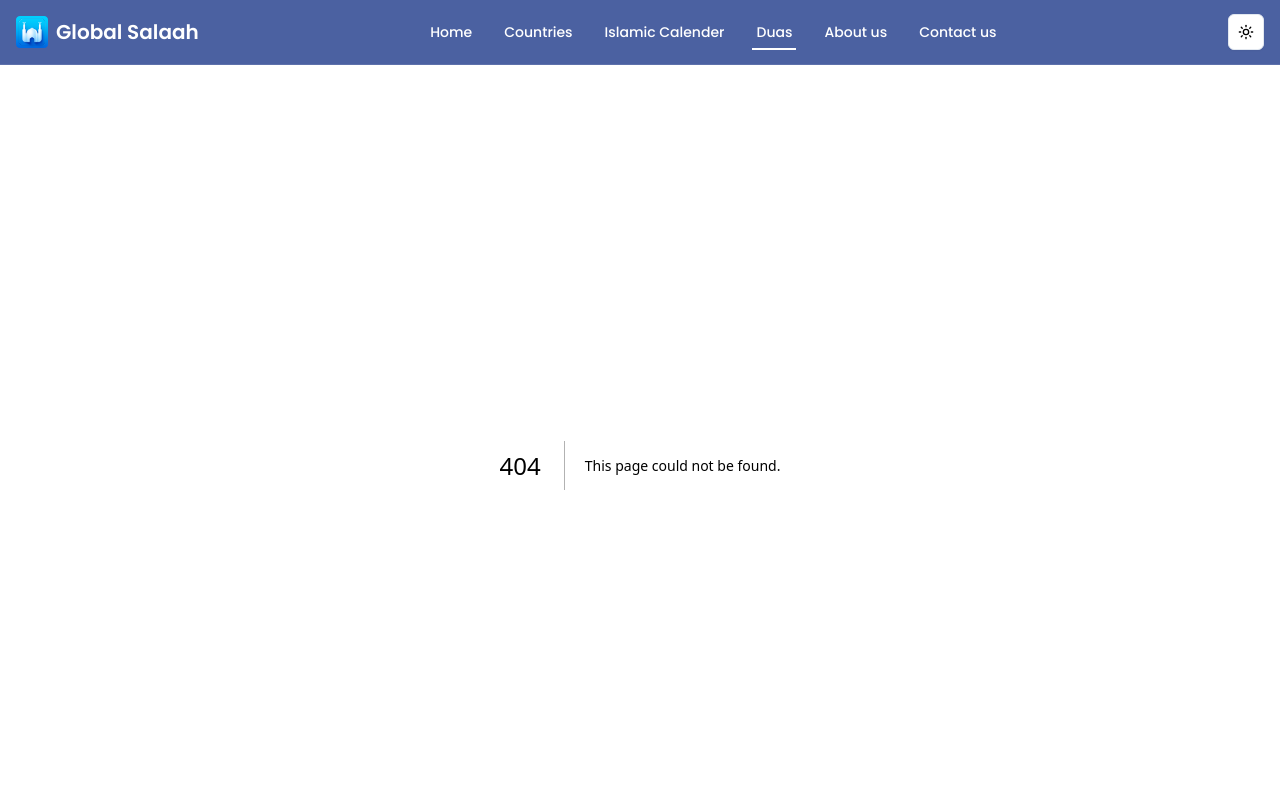
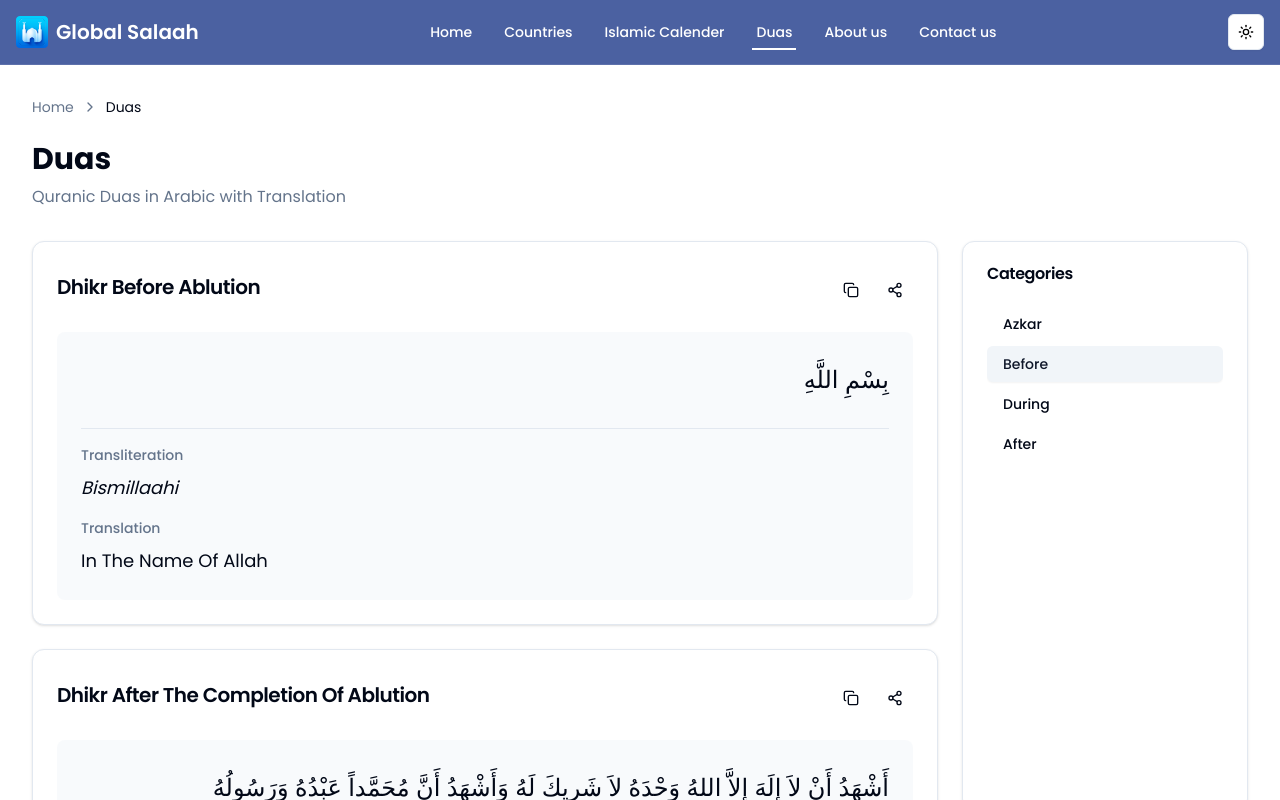
Before and after one commit to Umerkh10/Prayer-time, a Next.js app: page /duas in a window 1280 px wide. Before the commit this address had no page. Shown: the top 800 px of the page. Built offline with nearby package versions, Linux system fonts and the light colour scheme.

Commit message:
Add Separator component and update navigation in CountriesList and CountryPage for improved UI consistency

```diff
--- a/package.json
+++ b/package.json
@@ -16,6 +16,7 @@
     "@radix-ui/react-popover": "^1.1.5",
     "@radix-ui/react-scroll-area": "^1.2.2",
     "@radix-ui/react-select": "^2.1.4",
+    "@radix-ui/react-separator": "^1.1.1",
     "@radix-ui/react-slot": "^1.1.1",
     "@radix-ui/react-tabs": "^1.1.2",
     "@types/swiper": "^6.0.0",
--- a/src/app/countries/CountriesList.tsx
+++ b/src/app/countries/CountriesList.tsx
@@ -262,11 +262,13 @@ export default function CountriesList() {
     <div className="  ">
     <div className="container mx-auto px-4 py-8">
       {/* Breadcrumb */}
-      <nav className="flex items-center space-x-2 mb-8 text-sm">
-        <a href="#" className="text-gray-600 dark:text-gray-400 hover:text-gray-900 dark:hover:text-gray-100">Home</a>
-        <ChevronRight className="w-4 h-4 text-gray-600 dark:text-gray-400" />
-        <span className="text-gray-900 dark:text-gray-100">Countries</span>
-      </nav>
+      <div className="mb-6 flex items-center text-sm text-muted-foreground">
+        <Link href="/" className="hover:text-primary">
+          Home
+        </Link>
+        <ChevronRight className="h-4 w-4 mx-2" />
+        <span className="text-foreground">Countries</span>
+      </div>
 
       {/* Header */}
       <div className="mb-8">
--- a/src/app/countries/[countryName]/page.tsx
+++ b/src/app/countries/[countryName]/page.tsx
@@ -6,6 +6,8 @@ import { Banner } from "./Banner";
 import { PrayerTimesTable } from "./PrayerTimeTable";
 import { CountryInfo } from "./CountryInfo";
 import CustomSkeleton from "@/components/ui/CustomSkeleton";
+import Link from "next/link";
+import { ChevronRight } from "lucide-react";
 
 type CityPrayerTimes = {
   name: string;
@@ -297,7 +299,7 @@ export default function CountryPage() {
           countryData.timezones = ["US/Eastern", "US/Central", "US/Mountain", "US/Pacific"];
         } else if (data[0].name.common === "Australia") {
           mappedTimezone = "Australia/Sydney"; // Default to Sydney Time
-          countryData.timezones = ["Australia/Sydney", "Australia/Adelaide", "Australia/Perth","Australia/Melbourne","Australia/Canberra","Australia/Darwin","Australia/Brisbane","Australia/Hobart"];
+          countryData.timezones = ["Australia/Sydney", "Australia/Adelaide", "Australia/Perth", "Australia/Melbourne", "Australia/Canberra", "Australia/Darwin", "Australia/Brisbane", "Australia/Hobart"];
         } else if (data[0].name.common === "Canada") {
           mappedTimezone = "America/Toronto"; // Default to Eastern Time
           countryData.timezones = ["America/Toronto", "America/Winnipeg", "America/Edmonton", "America/Vancouver"];
@@ -390,7 +392,7 @@ export default function CountryPage() {
           countryData.timezones = ["Asia/Jerusalem"];
         } else if (data[0].name.common === "Palestine") {
           mappedTimezone = "Asia/Gaza";
-          countryData.timezones = ["Asia/Gaza","Asia/Hebron"];
+          countryData.timezones = ["Asia/Gaza", "Asia/Hebron"];
         } else if (data[0].name.common === "Netherlands") {
           mappedTimezone = "Europe/Amsterdam";
           countryData.timezones = ["Europe/Amsterdam"];
@@ -907,7 +909,7 @@ export default function CountryPage() {
   }, [country?.timezone]);
 
   if (loading) {
-    return <CustomSkeleton/>;
+    return <CustomSkeleton />;
   }
 
   if (!country) {
@@ -933,6 +935,17 @@ export default function CountryPage() {
           </div>
 
           <div className="space-y-8">
+            <div className="mb-6 flex items-center text-sm text-muted-foreground">
+              <Link href="/" className="hover:text-primary">
+                Home
+              </Link>
+              <ChevronRight className="h-4 w-4 mx-1" />
+              <Link href="/countries" className="hover:text-primary">
+                Countries
+              </Link>
+              <ChevronRight className="h-4 w-4 mx-1" />
+              <span className="text-foreground">{country.name}</span>
+            </div>
             <h2 className="text-2xl font-bold">
               Prayer Times For Cities in <span className="capitalize">{country.name}</span>
             </h2>
--- /dev/null
+++ b/src/app/duas/page.tsx
@@ -0,0 +1,148 @@
+"use client"
+
+import { useState } from "react"
+import { ChevronRight, Share2, Copy, Check } from "lucide-react"
+import { Button } from "@/components/ui/button"
+import { Card, CardContent, CardHeader, CardTitle } from "@/components/ui/card"
+import { ScrollArea } from "@/components/ui/scroll-area"
+import { Separator } from "@/components/ui/separator"
+import { cn } from "@/lib/utils"
+import Link from "next/link"
+
+// Static data for duas
+const duas = [
+  {
+    id: "before-ablution",
+    title: "Dhikr Before Ablution",
+    arabic: "بِسْمِ اللَّهِ",
+    transliteration: "Bismillaahi",
+    translation: "In The Name Of Allah",
+  },
+  {
+    id: "after-ablution",
+    title: "Dhikr After The Completion Of Ablution",
+    arabic: "أَشْهَدُ أَنْ لاَ إِلَهَ إِلاَّ اللهُ وَحْدَهُ لاَ شَرِيكَ لَهُ وَأَشْهَدُ أَنَّ مُحَمَّداً عَبْدُهُ وَرَسُولُهُ",
+    transliteration:
+      "Ash-hadu 'an laa 'ilaaha 'illallaahu wahdahu laa shareeka lahu wa 'ash-hadu 'anna Muhammadan 'abduhu wa Rasooluhu.",
+    translation:
+      "I Bear Witness That None Has The Right To Be Worshipped Except Allah, Alone Without Partner, And I Bear Witness That Muhammad Is His Slave And Messenger.",
+  },
+]
+
+const categories = [
+  { id: "azkar", label: "Azkar" },
+  { id: "before", label: "Before" },
+  { id: "during", label: "During" },
+  { id: "after", label: "After" },
+]
+
+export default function DuasPage() {
+  const [copiedId, setCopiedId] = useState<string | null>(null)
+  const [activeCategory, setActiveCategory] = useState("before")
+
+  const copyToClipboard = async (text: string, id: string) => {
+    try {
+      await navigator.clipboard.writeText(text)
+      setCopiedId(id)
+      setTimeout(() => setCopiedId(null), 2000)
+    } catch (err) {
+      console.error("Failed to copy text: ", err)
+    }
+  }
+
+  const shareDua = async (dua: (typeof duas)[0]) => {
+    try {
+      await navigator.share({
+        title: dua.title,
+        text: `${dua.arabic}\n\n${dua.transliteration}\n\n${dua.translation}`,
+      })
+    } catch (err) {
+      console.error("Failed to share: ", err)
+    }
+  }
+
+  return (
+    <div className="container mx-auto p-4 md:p-8">
+      <div className="mb-6 flex items-center text-sm text-muted-foreground">
+        <Link href="/" className="hover:text-primary">
+          Home
+        </Link>
+        <ChevronRight className="h-4 w-4 mx-2" />
+        <span className="text-foreground">Duas</span>
+      </div>
+
+      <div className="mb-8">
+        <h1 className="text-3xl font-bold mb-2">Duas</h1>
+        <p className="text-muted-foreground">Quranic Duas in Arabic with Translation</p>
+      </div>
+
+      <div className="grid grid-cols-1 md:grid-cols-12 gap-6">
+        <div className="md:col-span-9 space-y-6">
+          {duas.map((dua) => (
+            <Card key={dua.id} className="group">
+              <CardHeader className="flex flex-row items-center justify-between">
+                <CardTitle className="text-xl">{dua.title}</CardTitle>
+                <div className="flex items-center gap-2">
+                  <Button
+                    variant="ghost"
+                    size="icon"
+                    onClick={() =>
+                      copyToClipboard(`${dua.arabic}\n\n${dua.transliteration}\n\n${dua.translation}`, dua.id)
+                    }
+                  >
+                    {copiedId === dua.id ? <Check className="h-4 w-4" /> : <Copy className="h-4 w-4" />}
+                    <span className="sr-only">Copy dua</span>
+                  </Button>
+                  <Button variant="ghost" size="icon" onClick={() => shareDua(dua)}>
+                    <Share2 className="h-4 w-4" />
+                    <span className="sr-only">Share dua</span>
+                  </Button>
+                </div>
+              </CardHeader>
+              <CardContent className="space-y-6">
+                <div className="bg-muted/50 p-6 rounded-lg">
+                  <p className="text-2xl text-right font-arabic leading-loose mb-6">{dua.arabic}</p>
+                  <Separator className="my-4" />
+                  <div className="space-y-4">
+                    <div>
+                      <p className="text-sm font-medium text-muted-foreground mb-2">Transliteration</p>
+                      <p className="text-lg italic leading-relaxed">{dua.transliteration}</p>
+                    </div>
+                    <div>
+                      <p className="text-sm font-medium text-muted-foreground mb-2">Translation</p>
+                      <p className="text-lg leading-relaxed">{dua.translation}</p>
+                    </div>
+                  </div>
+                </div>
+              </CardContent>
+            </Card>
+          ))}
+        </div>
+
+        <div className="md:col-span-3">
+          <Card className="sticky top-4">
+            <CardHeader>
+              <CardTitle>Categories</CardTitle>
+            </CardHeader>
+            <CardContent>
+              <ScrollArea className="h-[calc(100vh-20rem)]">
+                <div className="space-y-1">
+                  {categories.map((category) => (
+                    <Button
+                      key={category.id}
+                      variant={activeCategory === category.id ? "secondary" : "ghost"}
+                      className="w-full justify-start"
+                      onClick={() => setActiveCategory(category.id)}
+                    >
+                      {category.label}
+                    </Button>
+                  ))}
+                </div>
+              </ScrollArea>
+            </CardContent>
+          </Card>
+        </div>
+      </div>
+    </div>
+  )
+}
--- /dev/null
+++ b/src/components/ui/separator.tsx
@@ -0,0 +1,31 @@
+"use client"
+
+import * as React from "react"
+import * as SeparatorPrimitive from "@radix-ui/react-separator"
+
+import { cn } from "@/lib/utils"
+
+const Separator = React.forwardRef<
+  React.ElementRef<typeof SeparatorPrimitive.Root>,
+  React.ComponentPropsWithoutRef<typeof SeparatorPrimitive.Root>
+>(
+  (
+    { className, orientation = "horizontal", decorative = true, ...props },
+    ref
+  ) => (
+    <SeparatorPrimitive.Root
+      ref={ref}
+      decorative={decorative}
+      orientation={orientation}
+      className={cn(
+        "shrink-0 bg-border",
+        orientation === "horizontal" ? "h-[1px] w-full" : "h-full w-[1px]",
+        className
+      )}
+      {...props}
+    />
+  )
+)
+Separator.displayName = SeparatorPrimitive.Root.displayName
+
+export { Separator }
```
Also changed, not shown: 1 other file (tests, documents, lock files or other folders). Lines whose indentation alone changed are shown as unchanged.
